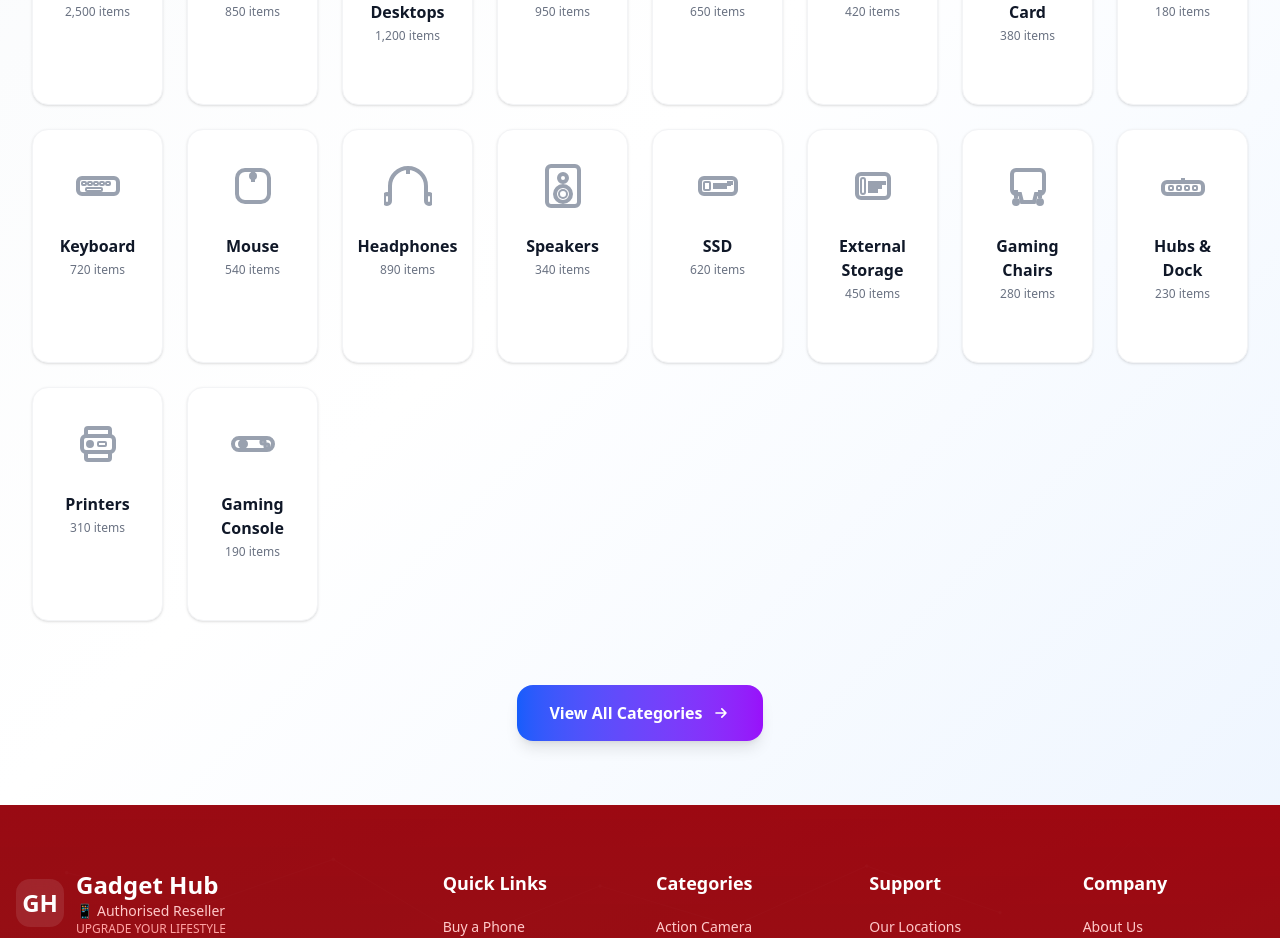
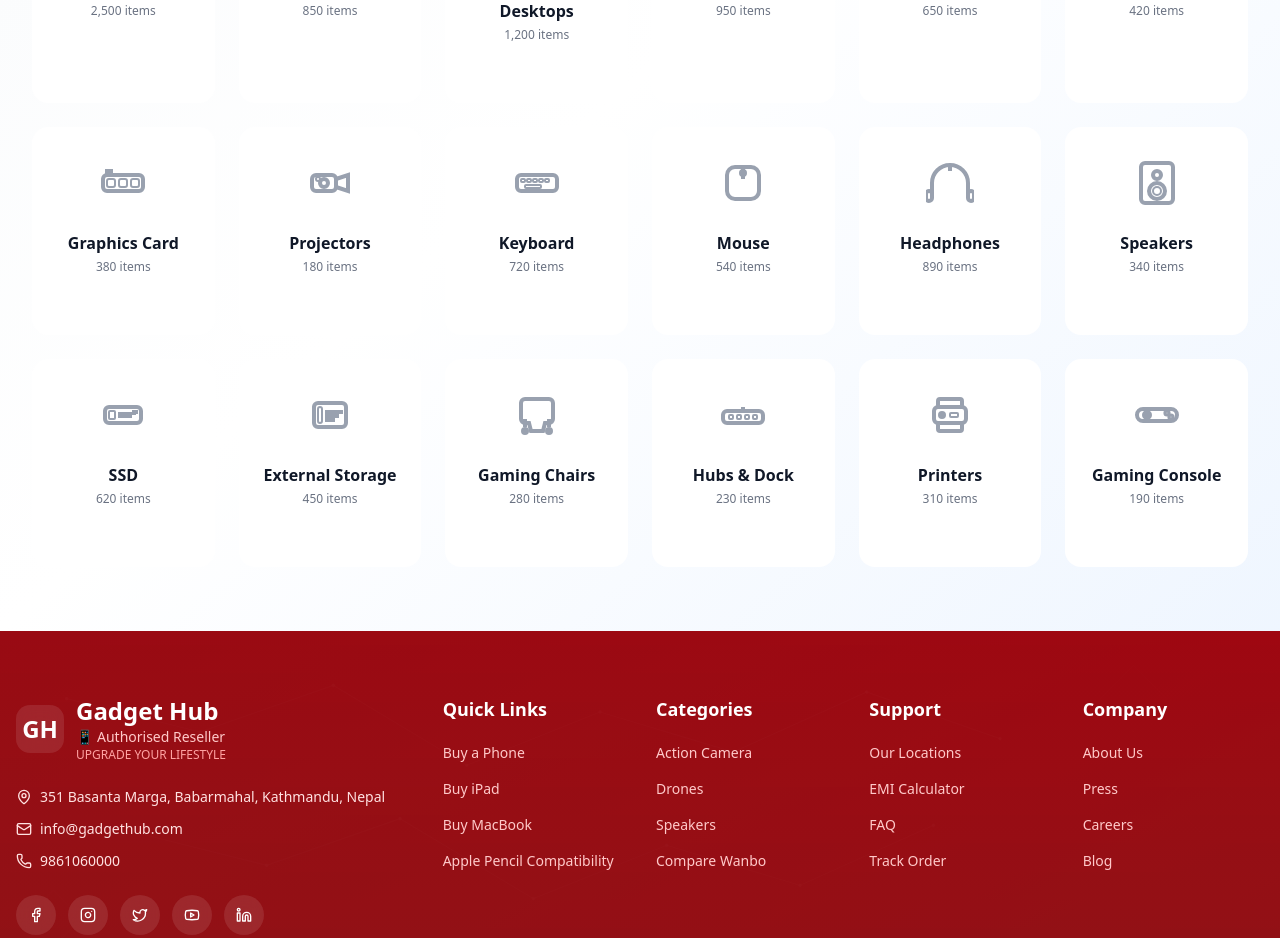
Before and after one commit to suwasghale/gadget_hub, a Next.js app: page / in a window 1280 px wide. Shown: the part 1628-2566 px from the top of the page. Built offline with nearby package versions, Linux system fonts and the light colour scheme.

Commit message:
category grid updated for md and xl, 2xl

```diff
--- a/src/components/Category.tsx
+++ b/src/components/Category.tsx
@@ -273,35 +273,36 @@ const Category: React.FC = () => {
         </div>
 
         {/* Categories Grid */}
-        <div className="grid grid-cols-2 sm:grid-cols-3 md:grid-cols-4 lg:grid-cols-6 xl:grid-cols-8 2xl:grid-cols-9 gap-4 lg:gap-6">
+        <div className="grid grid-cols-2 sm:grid-cols-3 lg:grid-cols-6 gap-4 lg:gap-6">
           {categories.map((category) => (
             <div
               key={category.id}
-              className="group relative bg-white rounded-2xl p-6 shadow-sm border border-gray-100 hover:shadow-xl hover:border-blue-200 transition-all duration-500 cursor-pointer transform hover:-translate-y-2 hover:scale-105"
+              className="group relative bg-white rounded-2xl p-6  transition-all duration-500 cursor-pointer transform hover:-translate-y-2 hover:scale-105"
             >
+                {/* shadow-sm border border-gray-100 hover:shadow-xl hover:border-blue-200 */}
               {/* Gradient Background on Hover */}
-              <div className="absolute inset-0 bg-gradient-to-br from-blue-50 via-indigo-50 to-purple-50 rounded-2xl opacity-0 group-hover:opacity-100 transition-opacity duration-500"></div>
+              {/* <div className="absolute inset-0 bg-gradient-to-br from-blue-50 via-indigo-50 to-purple-50 rounded-2xl opacity-0 group-hover:opacity-100 transition-opacity duration-500"></div> */}
 
               {/* Content */}
               <div className="relative z-10 flex flex-col items-center text-center space-y-4">
                 {/* Icon Container */}
                 <div className="relative">
-                  <div className="w-16 h-16 flex items-center justify-center text-gray-400 group-hover:text-blue-600 transition-colors duration-300">
+                  <div className="w-16 h-16 flex items-center justify-center text-gray-400 group-hover:text-red-600 transition-colors duration-300">
                     {category.icon}
                   </div>
                   {/* Animated Ring on Hover */}
-                  <div className="absolute inset-0 rounded-full border-2 border-blue-600 opacity-0 group-hover:opacity-100 scale-75 group-hover:scale-100 transition-all duration-500"></div>
+                  {/* <div className="absolute inset-0 rounded-full border-2 border-blue-600 opacity-0 group-hover:opacity-100 scale-75 group-hover:scale-100 transition-all duration-500"></div> */}
                 </div>
 
                 {/* Category Name */}
                 <div className="space-y-1">
-                  <h3 className="font-semibold text-gray-900 text-sm lg:text-base group-hover:text-blue-900 transition-colors duration-300">
+                  <h3 className="font-semibold text-gray-900 text-sm lg:text-base group-hover:text-red-900 transition-colors duration-300">
                     {category.name}
                   </h3>
 
                   {/* Product Count */}
                   {category.count && (
-                    <p className="text-xs text-gray-500 group-hover:text-blue-600 transition-colors duration-300">
+                    <p className="text-xs text-gray-500 group-hover:text-red-600 transition-colors duration-300">
                       {category.count.toLocaleString()} items
                     </p>
                   )}
@@ -309,27 +310,27 @@ const Category: React.FC = () => {
 
                 {/* Hover Arrow */}
                 <div className="opacity-0 group-hover:opacity-100 transform translate-y-2 group-hover:translate-y-0 transition-all duration-300">
-                  <svg className="w-5 h-5 text-blue-600" fill="none" stroke="currentColor" viewBox="0 0 24 24">
+                  <svg className="w-5 h-5 text-red-600" fill="none" stroke="currentColor" viewBox="0 0 24 24">
                     <path strokeLinecap="round" strokeLinejoin="round" strokeWidth={2} d="M13 7l5 5m0 0l-5 5m5-5H6" />
                   </svg>
                 </div>
               </div>
 
               {/* Subtle Border Glow on Hover */}
-              <div className="absolute inset-0 rounded-2xl bg-gradient-to-r from-blue-600/20 via-purple-600/20 to-indigo-600/20 opacity-0 group-hover:opacity-100 transition-opacity duration-500 -z-10 blur-xl"></div>
+              {/* <div className="absolute inset-0 rounded-2xl bg-gradient-to-r from-blue-600/20 via-purple-600/20 to-indigo-600/20 opacity-0 group-hover:opacity-100 transition-opacity duration-500 -z-10 blur-xl"></div> */}
             </div>
           ))}
         </div>
 
         {/* View All Button */}
-        <div className="text-center mt-16">
+        {/* <div className="text-center mt-16">
           <button className="group inline-flex items-center justify-center px-8 py-4 bg-gradient-to-r from-blue-600 to-purple-600 hover:from-blue-700 hover:to-purple-700 text-white font-semibold rounded-2xl shadow-lg hover:shadow-2xl transition-all duration-300 transform hover:-translate-y-1">
             <span>View All Categories</span>
             <svg className="ml-2 w-5 h-5 transition-transform duration-300 group-hover:translate-x-1" fill="none" stroke="currentColor" viewBox="0 0 24 24">
               <path strokeLinecap="round" strokeLinejoin="round" strokeWidth={2} d="M13 7l5 5m0 0l-5 5m5-5H6" />
             </svg>
           </button>
-        </div>
+        </div> */}
       </div>
     </section>
   );
```
